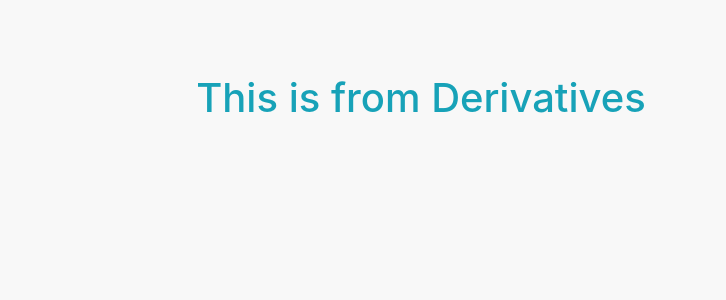
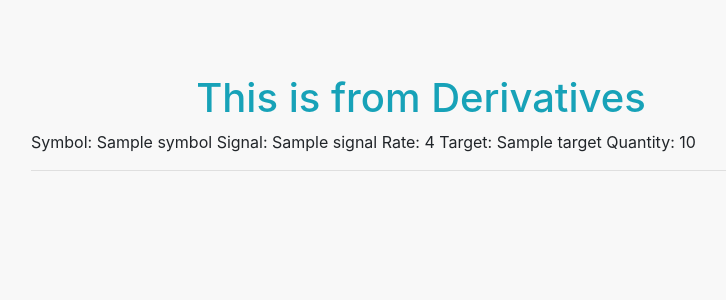
Before and after one commit to Devsixth/webapp, a Flask app: template templates/derivatives.html in a window 1280 px wide. Shown: the part 56-356 px from the top of the page, without its empty margins (219-945 px from the left). Run offline with Flask 2, Linux system fonts and the light colour scheme; the template is opened without the code that fills it: most values are stand-ins (such as "Sample title", 1, 10 or a date in 2020); some libraries are stand-ins or nearby versions.

Commit message:
Update derivatives.html

```diff
--- a/templates/derivatives.html
+++ b/templates/derivatives.html
@@ -5,5 +5,14 @@
     <div class="container text-info"><h1>
         This is from Derivatives
     </h1></div>
-
+                {% for doc in documents %}
+                    <p>
+                        Symbol: {{ doc["Symbol"] }}
+                        Signal: {{ doc["Signal"] }}
+                        Rate: {{ doc["Rate"] }}
+                        Target: {{ doc["Target"] }}
+                        Quantity: {{ doc["Quantity"] }}
+                    </p>
+                    <hr>
+                {% endfor %}
 {% endblock %}
```
